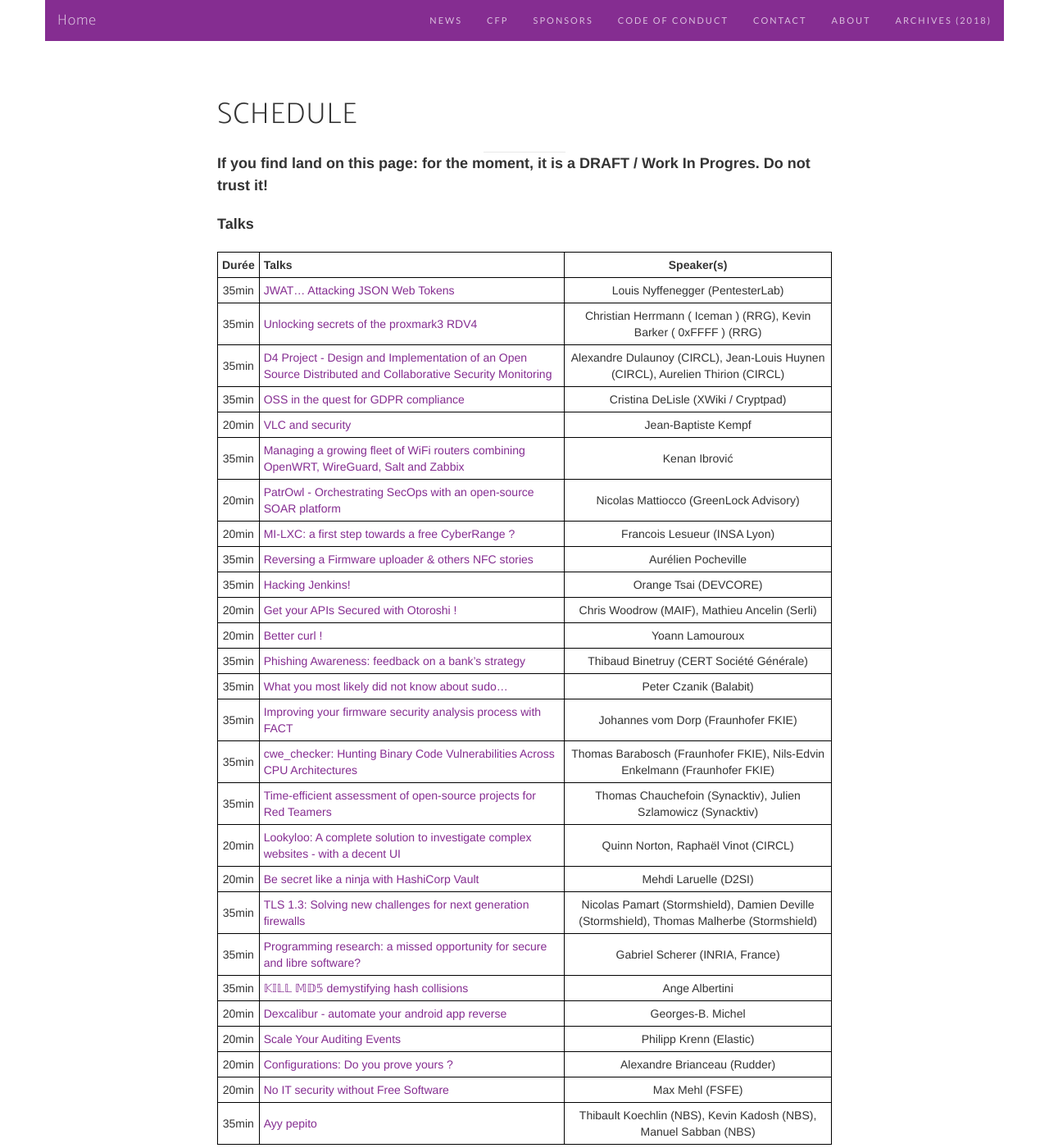
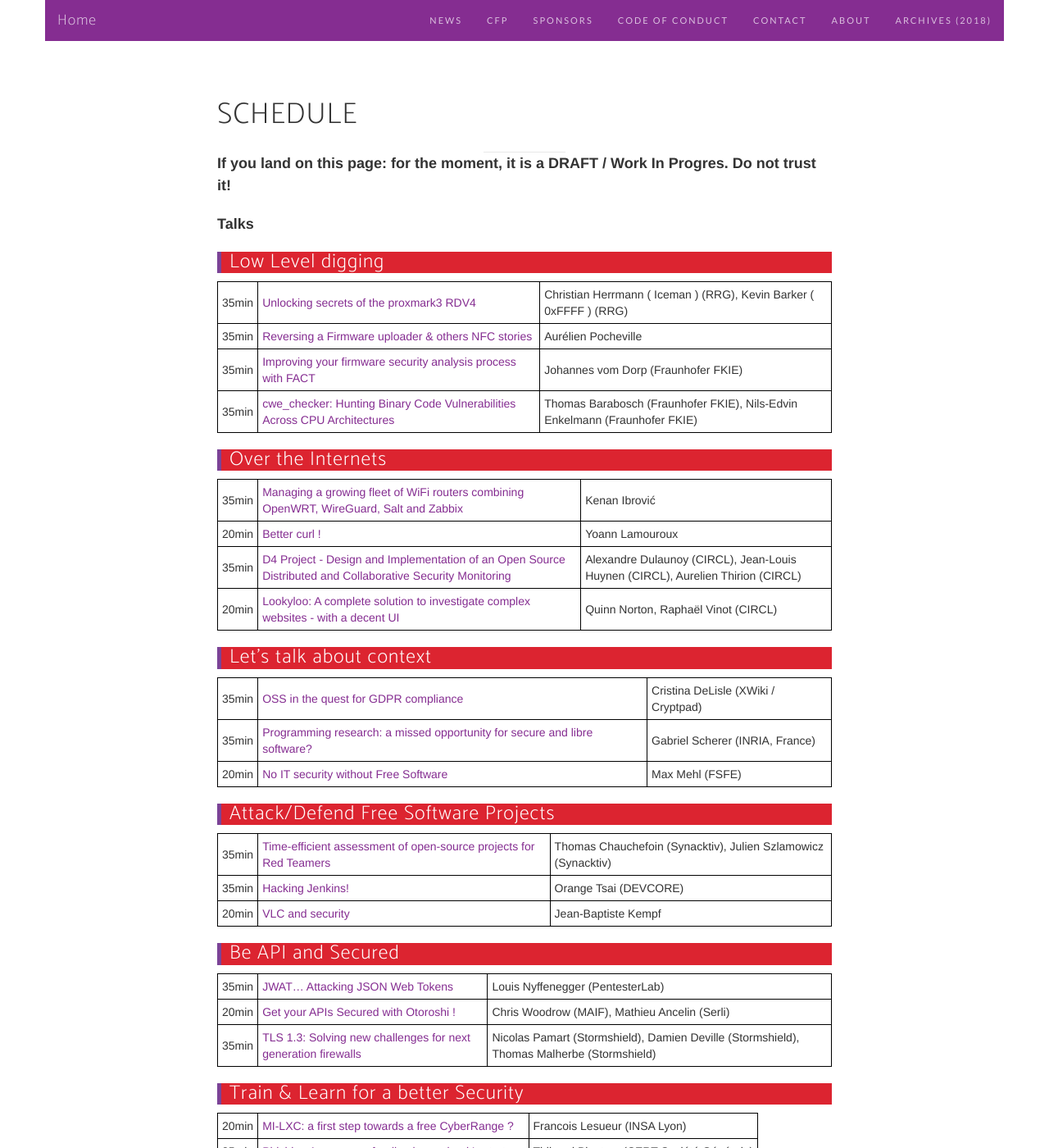
Before and after one commit to pass-the-salt/2019, a Jekyll site: the page built from schedule.md, in a window 1280 px wide and 1400 px high. Shown: the whole window at 82% size. Built offline with Jekyll 4.4.1, drawn with Linux system fonts in a browser that asks for light colours; nearby versions of some CDN libraries; some web fonts are replaced; some of the changed text lies outside the part shown.

Commit message:
schedule: first try

```diff
--- a/schedule.md
+++ b/schedule.md
@@ -12,49 +12,87 @@
 
 ---
 
-**If you find land on this page: for the moment, it is a DRAFT / Work In Progres. Do not trust it!**
+**If you land on this page: for the moment, it is a DRAFT / Work In Progres. Do not trust it!**
 
 **Talks**
 
+<div style="border-left: 5px solid #7b4397; color: white; background-color: #dc2430; padding-left: 10px"> <h3>Low Level digging</h3></div>
+
 {:.schedule}
-| **Durée** | **Talks** | **Speaker(s)** |
+| :---:  | :---   | :---:         |
+| 35min | [Unlocking secrets of the proxmark3 RDV4](/talks/49.html) | Christian Herrmann ( Iceman ) (RRG), Kevin Barker ( 0xFFFF ) (RRG) |
+| 35min | [Reversing a Firmware uploader & others NFC stories](/talks/58.html) | Aurélien Pocheville |
+| 35min | [Improving your firmware security analysis process with FACT](/talks/71.html) | Johannes vom Dorp (Fraunhofer FKIE) |
+| 35min | [cwe_checker: Hunting Binary Code Vulnerabilities Across CPU Architectures](/talks/74.html) | Thomas Barabosch (Fraunhofer FKIE), Nils-Edvin Enkelmann (Fraunhofer FKIE) |
+
+<div style="border-left: 5px solid #7b4397; color: white; background-color: #dc2430; padding-left: 10px"> <h3>Over the Internets</h3></div>
+
+{:.schedule}
+| :---:  | :---   | :---:         |
+| 35min | [Managing a growing fleet of WiFi routers combining OpenWRT, WireGuard, Salt and Zabbix](/talks/55.html) | Kenan Ibrović |
+| 20min | [Better curl !](/talks/62.html) | Yoann Lamouroux |
+| 35min | [D4 Project - Design and Implementation of an Open Source Distributed and Collaborative Security Monitoring](/talks/50.html) | Alexandre Dulaunoy (CIRCL), Jean-Louis Huynen (CIRCL), Aurelien Thirion (CIRCL) |
+| 20min | [Lookyloo: A complete solution to investigate complex websites - with a decent UI](/talks/78.html) | Quinn Norton, Raphaël Vinot (CIRCL) |
+
+<div style="border-left: 5px solid #7b4397; color: white; background-color: #dc2430; padding-left: 10px"> <h3>Let's talk about context</h3></div>
+
+{:.schedule}
+| :---:  | :---   | :---:         |
+| 35min | [OSS in the quest for GDPR compliance](/talks/51.html) | Cristina DeLisle (XWiki / Cryptpad) |
+| 35min | [Programming research: a missed opportunity for secure and libre software?](/talks/85.html) | Gabriel Scherer (INRIA, France) |
+| 20min | [No IT security without Free Software](/talks/102.html) | Max Mehl (FSFE) |
+
+<div style="border-left: 5px solid #7b4397; color: white; background-color: #dc2430; padding-left: 10px"> <h3>Attack/Defend Free Software Projects</h3></div>
+
+{:.schedule}
+| :---:  | :---   | :---:         |
+| 35min | [Time-efficient assessment of open-source projects for Red Teamers](/talks/75.html) | Thomas Chauchefoin (Synacktiv), Julien Szlamowicz (Synacktiv) |
+| 35min | [Hacking Jenkins!](/talks/59.html) | Orange Tsai (DEVCORE) |
+| 20min | [VLC and security](/talks/53.html) | Jean-Baptiste Kempf |
+
+<div style="border-left: 5px solid #7b4397; color: white; background-color: #dc2430; padding-left: 10px"> <h3>Be API and Secured</h3></div>
+
+{:.schedule}
 | :---:  | :---   | :---:         |
 | 35min | [JWAT... Attacking JSON Web Tokens](/talks/45.html) | Louis Nyffenegger (PentesterLab) |
-| 35min | [Unlocking secrets of the proxmark3 RDV4](/talks/49.html) | Christian Herrmann ( Iceman ) (RRG), Kevin Barker ( 0xFFFF ) (RRG) |
-| 35min | [D4 Project - Design and Implementation of an Open Source Distributed and Collaborative Security Monitoring](/talks/50.html) | Alexandre Dulaunoy (CIRCL), Jean-Louis Huynen (CIRCL), Aurelien Thirion (CIRCL) |
-| 35min | [OSS in the quest for GDPR compliance](/talks/51.html) | Cristina DeLisle (XWiki / Cryptpad) |
-| 20min | [VLC and security](/talks/53.html) | Jean-Baptiste Kempf |
-| 35min | [Managing a growing fleet of WiFi routers combining OpenWRT, WireGuard, Salt and Zabbix](/talks/55.html) | Kenan Ibrović |
+| 20min | [Get your APIs Secured with Otoroshi !](/talks/60.html) | Chris Woodrow (MAIF), Mathieu Ancelin (Serli) |
+| 35min | [TLS 1.3: Solving new challenges for next generation firewalls](/talks/84.html) | Nicolas Pamart (Stormshield), Damien Deville (Stormshield), Thomas Malherbe (Stormshield) |
+
+<div style="border-left: 5px solid #7b4397; color: white; background-color: #dc2430; padding-left: 10px"> <h3>Train & Learn for a better Security</h3></div>
+
+{:.schedule}
+| :---:  | :---   | :---:         |
+| 20min | [MI-LXC: a first step towards a free CyberRange ?](/talks/57.html) | Francois Lesueur (INSA Lyon) |
+| 35min | [Phishing Awareness: feedback on a bank's strategy](/talks/63.html) | Thibaud Binetruy (CERT Société Générale) |
+
+<div style="border-left: 5px solid #7b4397; color: white; background-color: #dc2430; padding-left: 10px"> <h3>Security at Scale</h3></div>
+
+{:.schedule}
+| :---:  | :---   | :---:         |
+| 35min | [What you most likely did not know about sudo…](/talks/70.html) | Peter Czanik (Balabit) |
+| 20min | [Be secret like a ninja with HashiCorp Vault](/talks/79.html) | Mehdi Laruelle (D2SI) |
+| 20min | [Scale Your Auditing Events](/talks/96.html) | Philipp Krenn (Elastic) |
+| 35min | [Ayy pepito](/talks/82.html) | Thibault Koechlin (NBS), Kevin Kadosh (NBS), Manuel Sabban (NBS) |
 | 20min | [PatrOwl - Orchestrating SecOps with an open-source SOAR platform](/talks/56.html) | Nicolas Mattiocco (GreenLock Advisory) |
-| 20min | [MI-LXC: a first step towards a free CyberRange ?](/talks/57.html) | Francois Lesueur (INSA Lyon) |
-| 35min | [Reversing a Firmware uploader & others NFC stories](/talks/58.html) | Aurélien Pocheville |
-| 35min | [Hacking Jenkins!](/talks/59.html) | Orange Tsai (DEVCORE) |
-| 20min | [Get your APIs Secured with Otoroshi !](/talks/60.html) | Chris Woodrow (MAIF), Mathieu Ancelin (Serli) |
-| 20min | [Better curl !](/talks/62.html) | Yoann Lamouroux |
-| 35min | [Phishing Awareness: feedback on a bank's strategy](/talks/63.html) | Thibaud Binetruy (CERT Société Générale) |
-| 35min | [What you most likely did not know about sudo…](/talks/70.html) | Peter Czanik (Balabit) |
-| 35min | [Improving your firmware security analysis process with FACT](/talks/71.html) | Johannes vom Dorp (Fraunhofer FKIE) |
-| 35min | [cwe_checker: Hunting Binary Code Vulnerabilities Across CPU Architectures](/talks/74.html) | Thomas Barabosch (Fraunhofer FKIE), Nils-Edvin Enkelmann (Fraunhofer FKIE) |
-| 35min | [Time-efficient assessment of open-source projects for Red Teamers](/talks/75.html) | Thomas Chauchefoin (Synacktiv), Julien Szlamowicz (Synacktiv) |
-| 20min | [Lookyloo: A complete solution to investigate complex websites - with a decent UI](/talks/78.html) | Quinn Norton, Raphaël Vinot (CIRCL) |
-| 20min | [Be secret like a ninja with HashiCorp Vault](/talks/79.html) | Mehdi Laruelle (D2SI) |
-| 35min | [TLS 1.3: Solving new challenges for next generation firewalls](/talks/84.html) | Nicolas Pamart (Stormshield), Damien Deville (Stormshield), Thomas Malherbe (Stormshield) |
-| 35min | [Programming research: a missed opportunity for secure and libre software?](/talks/85.html) | Gabriel Scherer (INRIA, France) |
+| 20min | [Configurations: Do you prove yours ?](/talks/98.html) | Alexandre Brianceau (Rudder) |
+
+<div style="border-left: 5px solid #7b4397; color: white; background-color: #dc2430; padding-left: 10px"> <h3>Breaking things a little bit</h3></div>
+
+{:.schedule}
+| :---:  | :---   | :---:         |
 | 35min | [𝕂𝕀𝕃𝕃 𝕄𝔻𝟝 demystifying hash collisions](/talks/91.html) | Ange Albertini |
 | 20min | [Dexcalibur - automate your android app reverse](/talks/95.html) | Georges-B. Michel |
-| 20min | [Scale Your Auditing Events](/talks/96.html) | Philipp Krenn (Elastic) |
-| 20min | [Configurations: Do you prove yours ?](/talks/98.html) | Alexandre Brianceau (Rudder) |
-| 20min | [No IT security without Free Software](/talks/102.html) | Max Mehl (FSFE) |
-| 35min | [Ayy pepito](/talks/82.html) | Thibault Koechlin (NBS), Kevin Kadosh (NBS), Manuel Sabban (NBS) |
+
+* * *
 
 **Workshops**
 
 {:.schedule}
 | **Durée** | **Talks** | **Speaker(s)** |
 | :---:  | :---   | :---:         |
+| 3h | [Elastic Stack for Security Monitoring in a Nutshell](/talks/86.html) | Eva Szilagyi (Managing Partner at Alzette Information Security), David Szili (Managing Partner at Alzette Information Security) |
 | 3h | [Getting started with RUDDER: a devops solution for devsecops](/talks/99.html) | Benoît Peccatte (Rudder) |
 | 3h | [Let's play ColTris - understand and exploit hash collisions](/talks/101.html) | Ange Albertini |
-| 3h | [Elastic Stack for Security Monitoring in a Nutshell](/talks/86.html) | Eva Szilagyi (Managing Partner at Alzette Information Security), David Szili (Managing Partner at Alzette Information Security) |
 | 3h | [Introduction to Osquery](/talks/87.html) | David Szili (Managing Partner at Alzette Information Security) |
 | 3h | [Syslog-ng: getting started, parsing messages, storing in Elasticsearch](/talks/76.html) | Peter Czanik (Balabit) |
 | 3h | [Configure WebSSO and Access Control with LemonLDAP::NG](/talks/80.html) | Clément Oudot (Worteks) |
```
Also changed, not shown: 2 other files.
